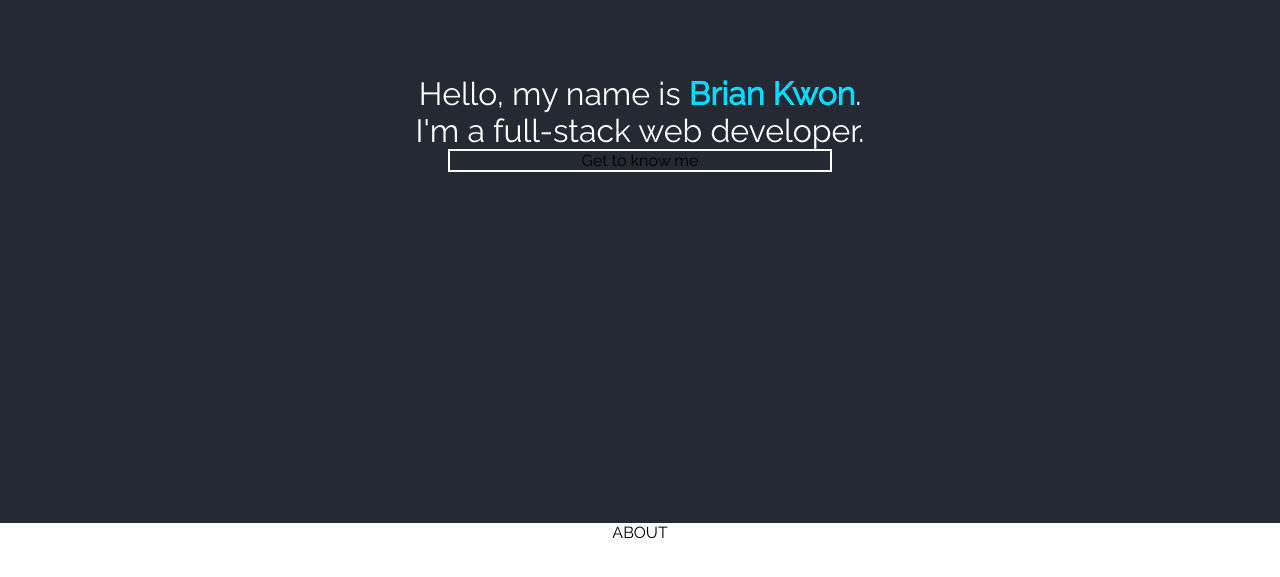
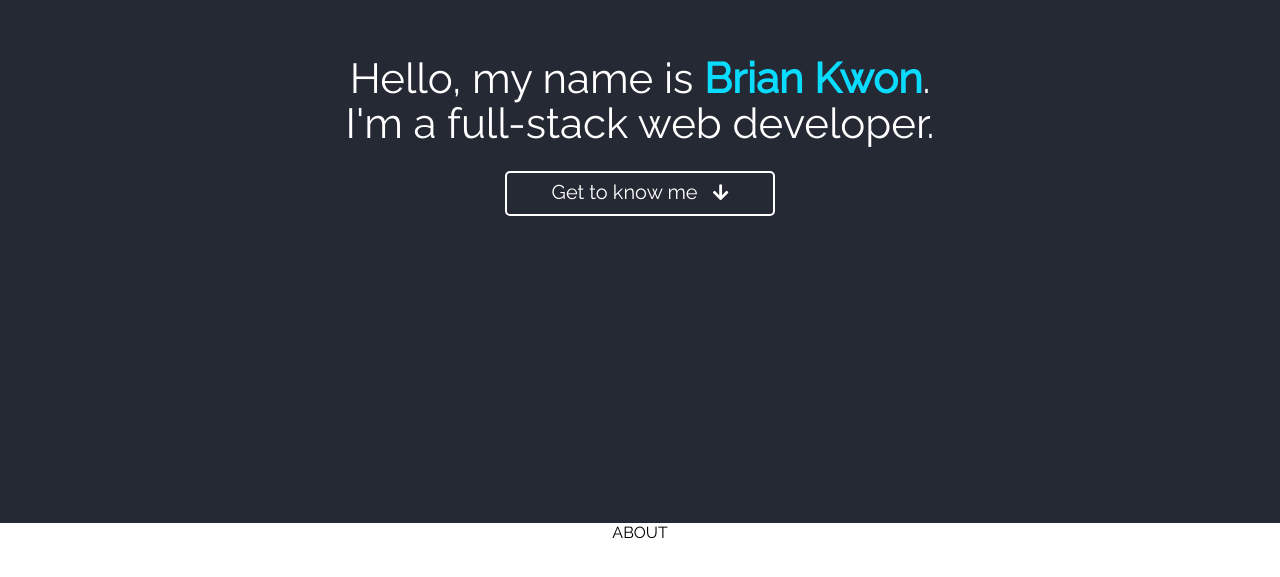
Before and after one commit to bkwon94/brian-kwon, a React app: page / in a window 1280 px wide. Shown: the part 277-854 px from the top of the page. Built offline with nearby package versions, Linux system fonts and the light colour scheme.

Commit message:
Style button for main section

```diff
--- a/client/src/components/Main.jsx
+++ b/client/src/components/Main.jsx
@@ -12,7 +12,7 @@ const Main = () => {
         </div>
 
         <div className="button">
-          Get to know me
+          Get to know me <i id="arrow" className="fas fa-arrow-down"></i>
         </div>
       </section>
     </div>
--- a/public/index.html
+++ b/public/index.html
@@ -7,6 +7,8 @@
     <meta name="description" content="">
     <meta name="viewport" content="width=device-width, initial-scale=1">
     <link href="https://fonts.googleapis.com/css?family=Raleway&display=swap" rel="stylesheet">
+    <link rel="stylesheet" href="https://use.fontawesome.com/releases/v5.8.1/css/all.css" integrity="sha384-50oBUHEmvpQ+1lW4y57PTFmhCaXp0ML5d60M1M7uH2+nqUivzIebhndOJK28anvf" crossorigin="anonymous">
+    <link href="https://fonts.googleapis.com/css?family=Rubik:400,700" rel="stylesheet">
     <link rel="stylesheet" href="./styles.css">
   </head>
   <body>
--- a/public/styles.css
+++ b/public/styles.css
@@ -18,13 +18,17 @@ body {
 
 /***** MAIN SECTION *****/
 .main-text {
-  font-size: 20px;
+  font-size: 28px;
   color: #FFF;
+  margin: 10px;
+  padding: 15px;
+  line-height: 35px;
 }
 
 @media screen and (min-width: 600px) {
   .main-text {
-    font-size: 32px;
+    font-size: 42px;
+    line-height: 45px;
   }
 }
 
@@ -42,24 +46,31 @@ body {
 }
 
 .button {
-  /* display: inherit; */
   align-self: center;
   border: 2px solid #fff;
+  border-radius: 5px;
+  color: #fff;
+  font-size: 20px;
+  padding: 7px 1px;
 }
-
 
 @media screen and (min-width: 600px) {
   .button {
-    width: 30%;
+    width: 270px;
+    height: 45px;
   }
 }
 
 @media screen and (max-width: 600px) {
   .button {
-    width: 75%;
+    width: 65%;
   }
 }
 
+#arrow {
+  font-size: 18px;
+  padding-left: 10px;
+}
 
 /***** ABOUT SECTION *****/
 .about-container {
```
Also changed, not shown: public/bundle.js.
